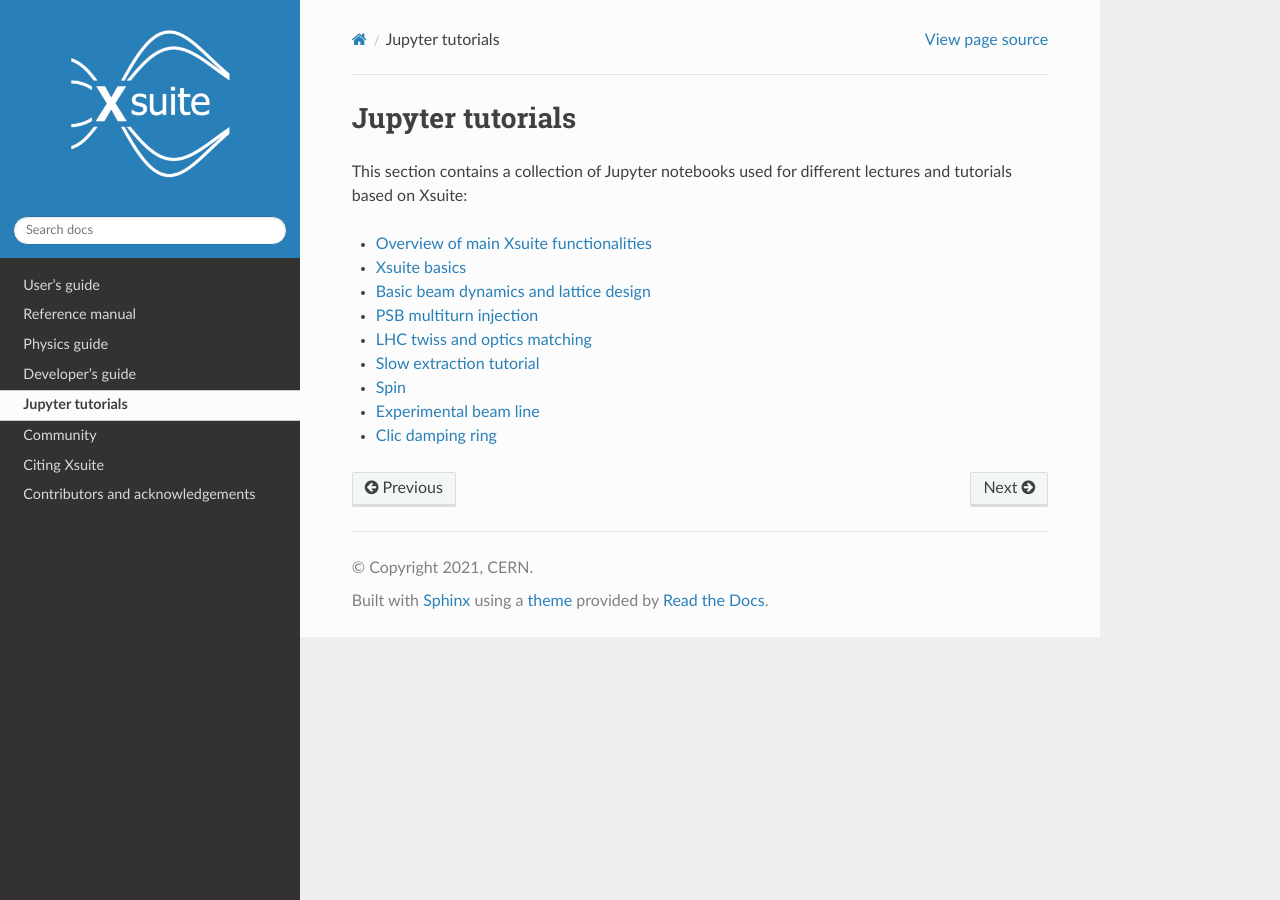
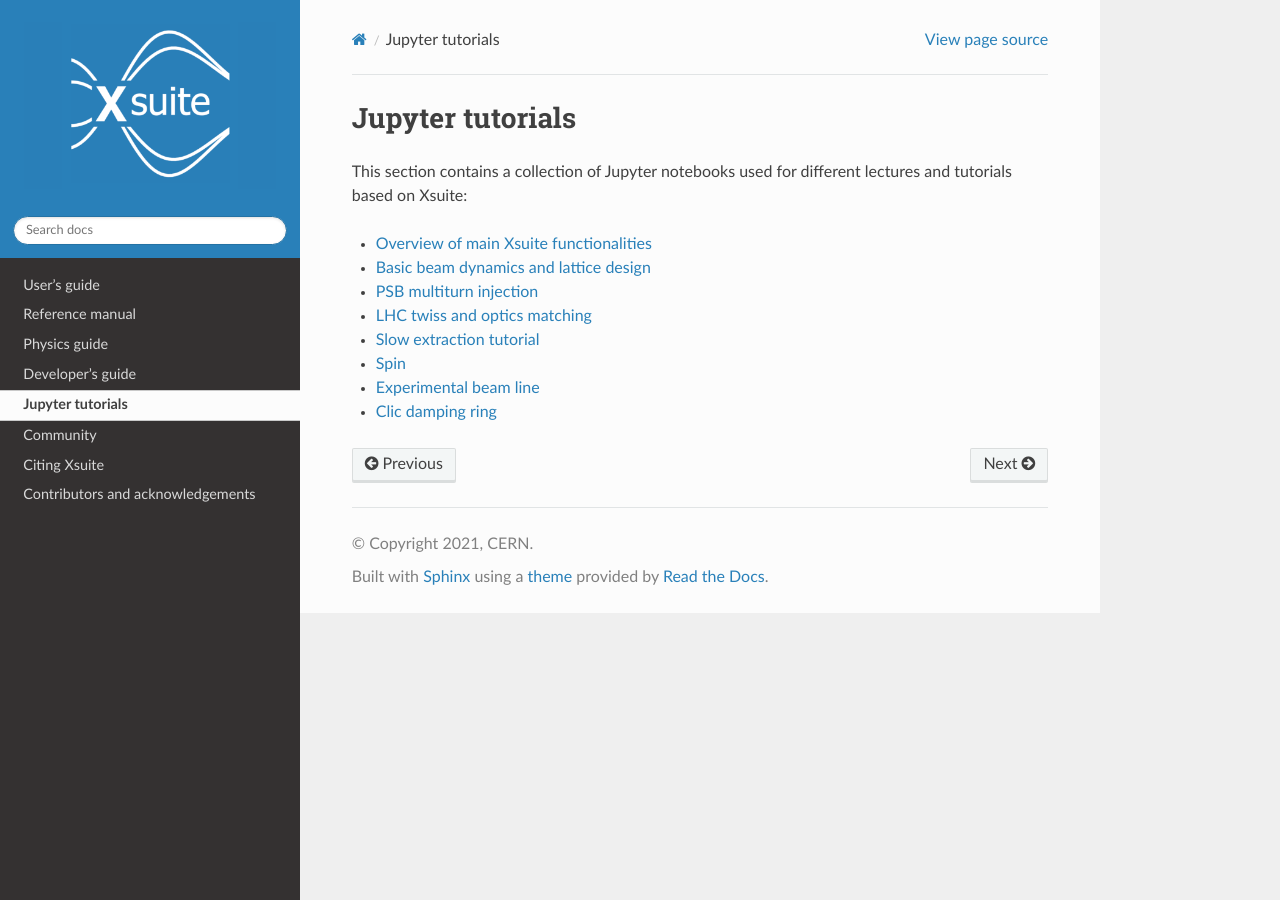
Before and after one commit to xsuite/xsuite, a Sphinx documentation site: the page built from docs/jupyter_tutorials.rst, in a window 1280 px wide. Built offline with Sphinx 7.4.7 and the Read the Docs theme 3.1.0, drawn with Linux system fonts in a browser that asks for light colours; pages that are not in the unit, such as notebooks, are missing from menus; the version number could not be read and is left out.

Commit message:
Update doc

```diff
--- a/docs/jupyter_tutorials.rst
+++ b/docs/jupyter_tutorials.rst
@@ -5,8 +5,7 @@
 This section contains a collection of Jupyter notebooks used for different
 lectures and tutorials based on Xsuite:
 
-- `Overview of main Xsuite functionalities <https://github.com/xsuite/tutorial_abp_demo>`_
-- `Xsuite basics <https://github.com/xsuite/basic_xsuite_tutorial>`_
+- `Overview of main Xsuite functionalities <https://github.com/xsuite/tutorial_seminar>`_
 - `Basic beam dynamics and lattice design <https://github.com/xsuite/tutorial_introduction_rome2025>`_
 - `PSB multiturn injection <https://github.com/xsuite/tutorial_psb_injection_chicane>`_
 - `LHC twiss and optics matching <https://github.com/xsuite/tutorial_twiss_and_match>`_
```
